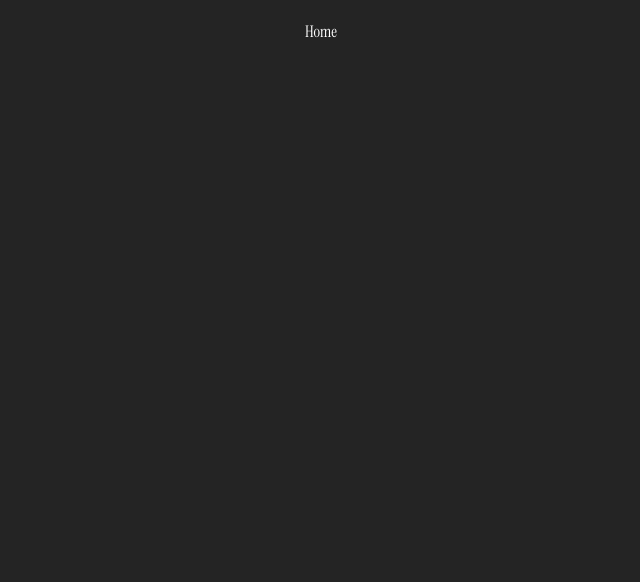
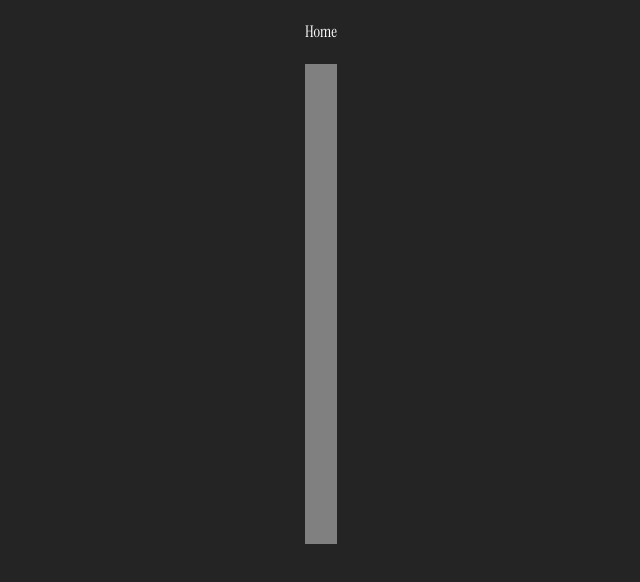
Before and after one commit to byfolarin/100-days-of-Code, a React (Vite) app in the folder code-100/: page /ImageGallery in a window 1280 px wide. Before the commit this address had no page. Shown: the top 582 px of the page, without its empty margins (319-959 px from the left). Built offline with nearby package versions, Linux system fonts and the light colour scheme; a web font is replaced by a local one.

Commit message:
imgGallery init

```diff
--- a/code-100/src/App.jsx
+++ b/code-100/src/App.jsx
@@ -3,7 +3,8 @@ import { useState } from 'react';
 import { BrowserRouter, Routes, Route, Link } from 'react-router-dom'; // Import React Router components
 import Mainpage from './Mainpage';
 import Todolist from './components/Todolist';
-import TodoItem from './components/TodoItem';
+import TodoItem from './components/unused comp/TodoItem';
+import ImageGallery from './components/ImageGallery';
 
 // Main App component
 function App() {
@@ -18,13 +19,9 @@ function App() {
 
       <Routes>
         <Route path="/" element={<Mainpage />} />
-        <Route path="/Todolist" element={<Todolist
-
-        />} />
-
-      <Route path="/TodoItem" element={<TodoItem
-
-        />} />
+        <Route path="/Todolist" element={<Todolist/>} />
+        <Route path="/TodoItem" element={<TodoItem/>} />
+        <Route path="/ImageGallery" element={<ImageGallery/>} />
       </Routes>
 
       <>
--- a/code-100/src/Mainpage.jsx
+++ b/code-100/src/Mainpage.jsx
@@ -20,7 +20,11 @@ const Mainpage = () => {
             </div>
 
              <div className="grid-item">
-
+             <p className='item-p' >
+                        <Link to="/ImageGallery" className='list-to'>
+                               Image Gallery
+                        </Link>
+                  </p>
             </div>
 
              <div className="grid-item">
--- /dev/null
+++ b/code-100/src/components/ImageGallery.jsx
@@ -0,0 +1,13 @@
+import React from 'react'
+
+const ImageGallery = () => {
+  return (
+    <div>
+      <div className="img-container">
+
+      </div>
+    </div>
+  )
+}
+
+export default ImageGallery
--- a/code-100/src/index.css
+++ b/code-100/src/index.css
@@ -203,3 +203,13 @@ li:hover{
   display: flex;
   justify-content: space-between;
 }
+
+
+
+/* imageGallery */
+
+.img-container{
+  width: 100%;
+  height: 60vh;
+  background-color: #808080;
+}
```
Also changed, not shown: code-100/src/components/unused comp/TodoItem.jsx (renamed from code-100/src/components/TodoItem.jsx).
